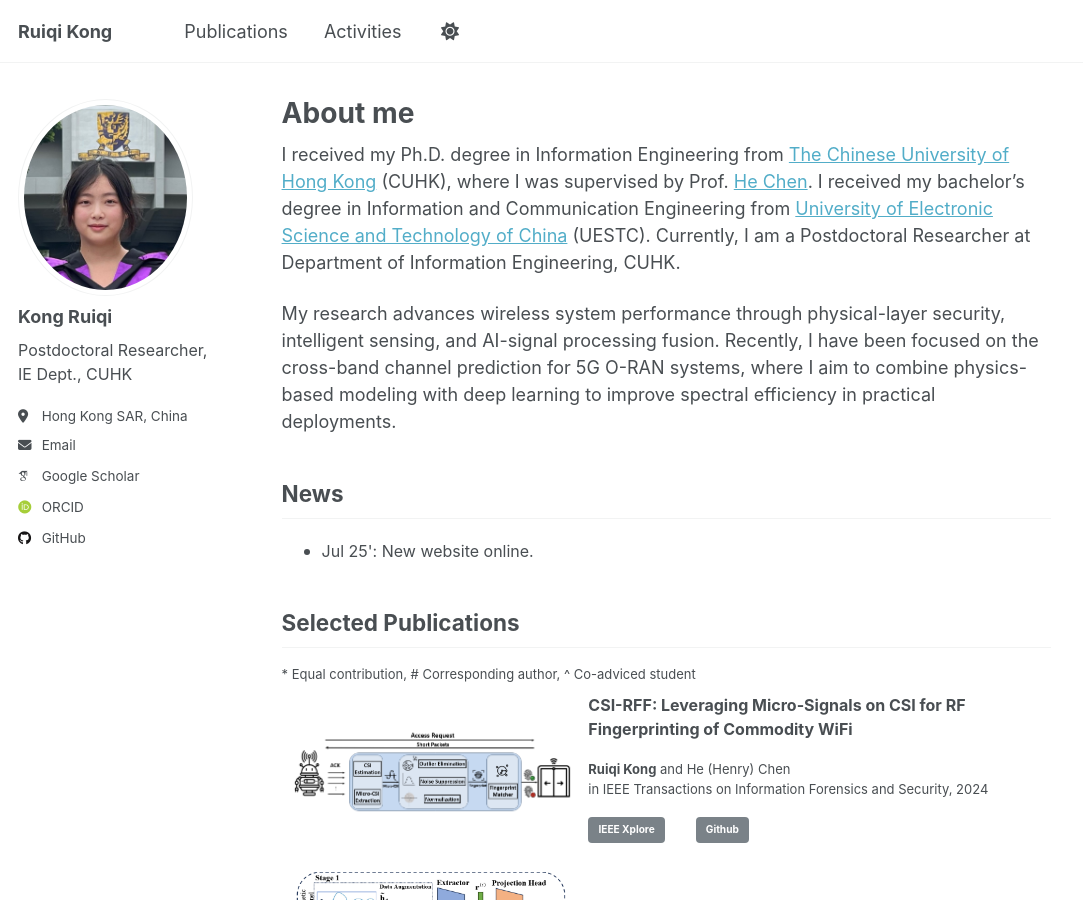
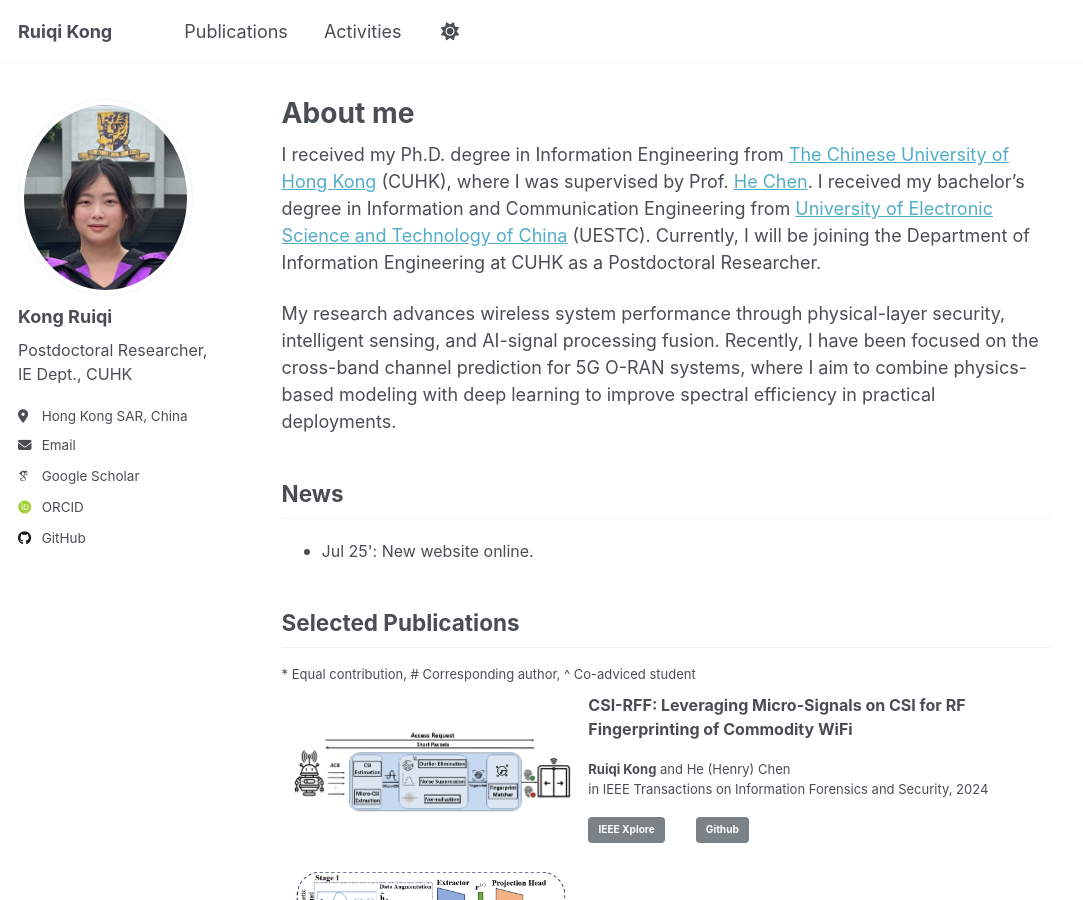
Before and after one commit to Oriseven/Oriseven.github.io, a Jekyll site: the page built from _pages/about.md, in a window 1280 px wide and 900 px high. Shown: the whole window, without its empty margins (0-1083 px from the left). Built offline with Jekyll 4.4.1, drawn with Linux system fonts in a browser that asks for light colours; some web fonts are replaced; a script that is not in the unit is left out.

Commit message:
Update about.md

```diff
--- a/_pages/about.md
+++ b/_pages/about.md
@@ -7,7 +7,7 @@ redirect_from:
   - /about.html
 ---
 
-I received my Ph.D. degree in Information Engineering from <a href="https://www.cuhk.edu.hk/english/index.html">The Chinese University of Hong Kong</a> (CUHK), where I was supervised by Prof. <a href="https://www.ie.cuhk.edu.hk/faculty/chen-he-henry/">He Chen</a>. I received my bachelor's degree in Information and Communication Engineering from <a href="https://en.uestc.edu.cn/">University of Electronic Science and Technology of China</a> (UESTC). Currently, I am a Postdoctoral Researcher at Department of Information Engineering, CUHK.
+I received my Ph.D. degree in Information Engineering from <a href="https://www.cuhk.edu.hk/english/index.html">The Chinese University of Hong Kong</a> (CUHK), where I was supervised by Prof. <a href="https://www.ie.cuhk.edu.hk/faculty/chen-he-henry/">He Chen</a>. I received my bachelor's degree in Information and Communication Engineering from <a href="https://en.uestc.edu.cn/">University of Electronic Science and Technology of China</a> (UESTC). Currently, I will be joining the Department of Information Engineering at CUHK as a Postdoctoral Researcher.
 
 
 My research advances wireless system performance through physical-layer security, intelligent sensing, and AI-signal processing fusion. Recently, I have been focused on the cross-band channel prediction for 5G O-RAN systems, where I aim to combine physics-based modeling with deep learning to improve spectral efficiency in practical deployments.
```
